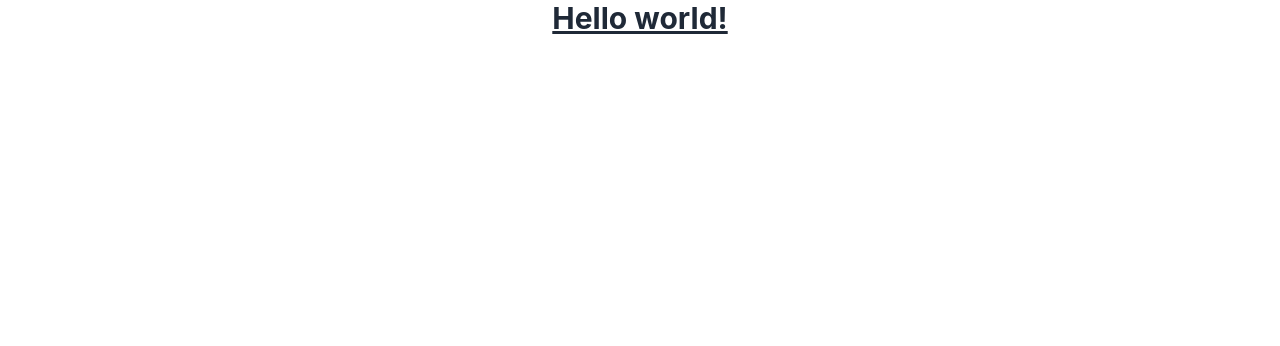
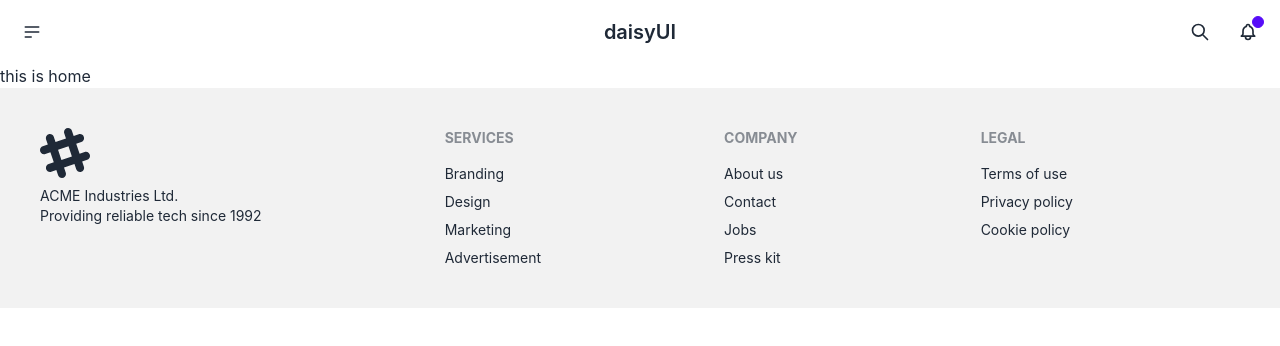
Before and after one commit to mdalauddin45/Nest-Full-Stack-Project-Client-Side, a React (Create React App) app: page / in a window 1280 px wide. Shown: the top 346 px of the page. Built offline with nearby package versions, Linux system fonts and the light colour scheme.

Commit message:
nav footer home main router add

```diff
--- a/src/App.js
+++ b/src/App.js
@@ -1,11 +1,9 @@
-import "./App.css";
+import React from "react";
+import { RouterProvider } from "react-router-dom";
+import { router } from "./Routes/routes";
 
 function App() {
-  return (
-    <div className="App">
-      <h1 className="text-3xl font-bold underline">Hello world!</h1>
-    </div>
-  );
+  return <RouterProvider router={router} />;
 }
 
 export default App;
--- /dev/null
+++ b/src/Home/Home.js
@@ -0,0 +1,11 @@
+import React from "react";
+
+const Home = () => {
+  return (
+    <div>
+      <h1>this is home</h1>
+    </div>
+  );
+};
+
+export default Home;
--- /dev/null
+++ b/src/Layout/Main.js
@@ -0,0 +1,16 @@
+import React from "react";
+import { Outlet } from "react-router-dom";
+import Footer from "../Pages/Shared/Footer";
+import Navbar from "../Pages/Shared/Navbar";
+
+const Main = () => {
+  return (
+    <div>
+      <Navbar />
+      <Outlet />
+      <Footer />
+    </div>
+  );
+};
+
+export default Main;
--- /dev/null
+++ b/src/Pages/Shared/Footer.js
@@ -0,0 +1,50 @@
+import React from "react";
+
+function Footer() {
+  return (
+    <div>
+      <footer className="footer p-10 bg-base-200 text-base-content">
+        <div>
+          <svg
+            width="50"
+            height="50"
+            viewBox="0 0 24 24"
+            xmlns="http://www.w3.org/2000/svg"
+            fillRule="evenodd"
+            clipRule="evenodd"
+            className="fill-current"
+          >
+            <path d="M22.672 15.226l-2.432.811.841 2.515c.33 1.019-.209 2.127-1.23 2.456-1.15.325-2.148-.321-2.463-1.226l-.84-2.518-5.013 1.677.84 2.517c.391 1.203-.434 2.542-1.831 2.542-.88 0-1.601-.564-1.86-1.314l-.842-2.516-2.431.809c-1.135.328-2.145-.317-2.463-1.229-.329-1.018.211-2.127 1.231-2.456l2.432-.809-1.621-4.823-2.432.808c-1.355.384-2.558-.59-2.558-1.839 0-.817.509-1.582 1.327-1.846l2.433-.809-.842-2.515c-.33-1.02.211-2.129 1.232-2.458 1.02-.329 2.13.209 2.461 1.229l.842 2.515 5.011-1.677-.839-2.517c-.403-1.238.484-2.553 1.843-2.553.819 0 1.585.509 1.85 1.326l.841 2.517 2.431-.81c1.02-.33 2.131.211 2.461 1.229.332 1.018-.21 2.126-1.23 2.456l-2.433.809 1.622 4.823 2.433-.809c1.242-.401 2.557.484 2.557 1.838 0 .819-.51 1.583-1.328 1.847m-8.992-6.428l-5.01 1.675 1.619 4.828 5.011-1.674-1.62-4.829z"></path>
+          </svg>
+          <p>
+            ACME Industries Ltd.
+            <br />
+            Providing reliable tech since 1992
+          </p>
+        </div>
+        <div>
+          <span className="footer-title">Services</span>
+          <a className="link link-hover">Branding</a>
+          <a className="link link-hover">Design</a>
+          <a className="link link-hover">Marketing</a>
+          <a className="link link-hover">Advertisement</a>
+        </div>
+        <div>
+          <span className="footer-title">Company</span>
+          <a className="link link-hover">About us</a>
+          <a className="link link-hover">Contact</a>
+          <a className="link link-hover">Jobs</a>
+          <a className="link link-hover">Press kit</a>
+        </div>
+        <div>
+          <span className="footer-title">Legal</span>
+          <a className="link link-hover">Terms of use</a>
+          <a className="link link-hover">Privacy policy</a>
+          <a className="link link-hover">Cookie policy</a>
+        </div>
+      </footer>
+    </div>
+  );
+}
+
+export default Footer;
--- /dev/null
+++ b/src/Pages/Shared/Navbar.js
@@ -0,0 +1,86 @@
+import React from "react";
+
+const Navbar = () => {
+  return (
+    <div>
+      <div className="navbar bg-base-100">
+        <div className="navbar-start">
+          <div className="dropdown">
+            <label tabIndex={0} className="btn btn-ghost btn-circle">
+              <svg
+                xmlns="http://www.w3.org/2000/svg"
+                className="h-5 w-5"
+                fill="none"
+                viewBox="0 0 24 24"
+                stroke="currentColor"
+              >
+                <path
+                  strokeLinecap="round"
+                  strokeLinejoin="round"
+                  strokeWidth="2"
+                  d="M4 6h16M4 12h16M4 18h7"
+                />
+              </svg>
+            </label>
+            <ul
+              tabIndex={0}
+              className="menu menu-compact dropdown-content mt-3 p-2 shadow bg-base-100 rounded-box w-52"
+            >
+              <li>
+                <a>Homepage</a>
+              </li>
+              <li>
+                <a>Portfolio</a>
+              </li>
+              <li>
+                <a>About</a>
+              </li>
+            </ul>
+          </div>
+        </div>
+        <div className="navbar-center">
+          <a className="btn btn-ghost normal-case text-xl">daisyUI</a>
+        </div>
+        <div className="navbar-end">
+          <button className="btn btn-ghost btn-circle">
+            <svg
+              xmlns="http://www.w3.org/2000/svg"
+              className="h-5 w-5"
+              fill="none"
+              viewBox="0 0 24 24"
+              stroke="currentColor"
+            >
+              <path
+                strokeLinecap="round"
+                strokeLinejoin="round"
+                strokeWidth="2"
+                d="M21 21l-6-6m2-5a7 7 0 11-14 0 7 7 0 0114 0z"
+              />
+            </svg>
+          </button>
+          <button className="btn btn-ghost btn-circle">
+            <div className="indicator">
+              <svg
+                xmlns="http://www.w3.org/2000/svg"
+                className="h-5 w-5"
+                fill="none"
+                viewBox="0 0 24 24"
+                stroke="currentColor"
+              >
+                <path
+                  strokeLinecap="round"
+                  strokeLinejoin="round"
+                  strokeWidth="2"
+                  d="M15 17h5l-1.405-1.405A2.032 2.032 0 0118 14.158V11a6.002 6.002 0 00-4-5.659V5a2 2 0 10-4 0v.341C7.67 6.165 6 8.388 6 11v3.159c0 .538-.214 1.055-.595 1.436L4 17h5m6 0v1a3 3 0 11-6 0v-1m6 0H9"
+                />
+              </svg>
+              <span className="badge badge-xs badge-primary indicator-item"></span>
+            </div>
+          </button>
+        </div>
+      </div>
+    </div>
+  );
+};
+
+export default Navbar;
--- /dev/null
+++ b/src/Routes/routes.js
@@ -0,0 +1,11 @@
+import { createBrowserRouter } from "react-router-dom";
+import Home from "../Home/Home";
+import Main from "../Layout/Main";
+
+export const router = createBrowserRouter([
+  {
+    path: "/",
+    element: <Main />,
+    children: [{ path: "/", element: <Home /> }],
+  },
+]);
```
Also changed, not shown: src/assets/logo.svg (added).
